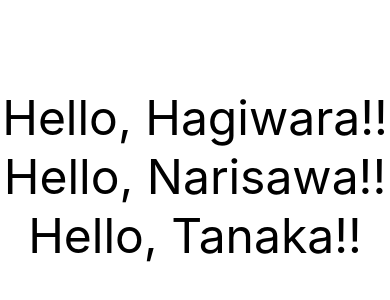
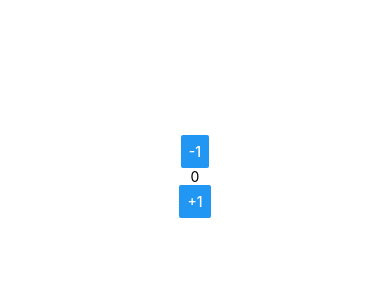
Before and after one commit to yuktnk/my-first-react-native-app, a React Native app: screen / in a window 390 px wide. Shown: the part 246-546 px from the top of the page. Built offline with nearby package versions, Linux system fonts and the light colour scheme.

Commit message:
Count Up

```diff
--- a/App.js
+++ b/App.js
@@ -1,17 +1,35 @@
-import { StatusBar } from "expo-status-bar";
 import React from "react";
-import { StyleSheet, Text, View } from "react-native";
-import { Welcome } from "./Welcome";
+import { StyleSheet, Text, View, Button } from "react-native";
 
-export default function App() {
-  return (
-    <View style={styles.container}>
-      <Welcome name="Hagiwara" />
-      <Welcome name="Narisawa" />
-      <Welcome name="Tanaka" />
-      <StatusBar style="auto" />
-    </View>
-  );
+export default class App extends React.Component {
+  constructor(props) {
+    super(props);
+    this.state = {
+      count: 0,
+    };
+  }
+
+  onPressMinusOne = () => {
+    this.setState({
+      count: this.state.count - 1,
+    });
+  };
+
+  onPressPlusOne = () => {
+    this.setState({
+      count: this.state.count + 1,
+    });
+  };
+
+  render() {
+    return (
+      <View style={styles.container}>
+        <Button title="-1" onPress={this.onPressMinusOne} />
+        <Text>{this.state.count}</Text>
+        <Button title="+1" onPress={this.onPressPlusOne} />
+      </View>
+    );
+  }
 }
 
 const styles = StyleSheet.create({
```
